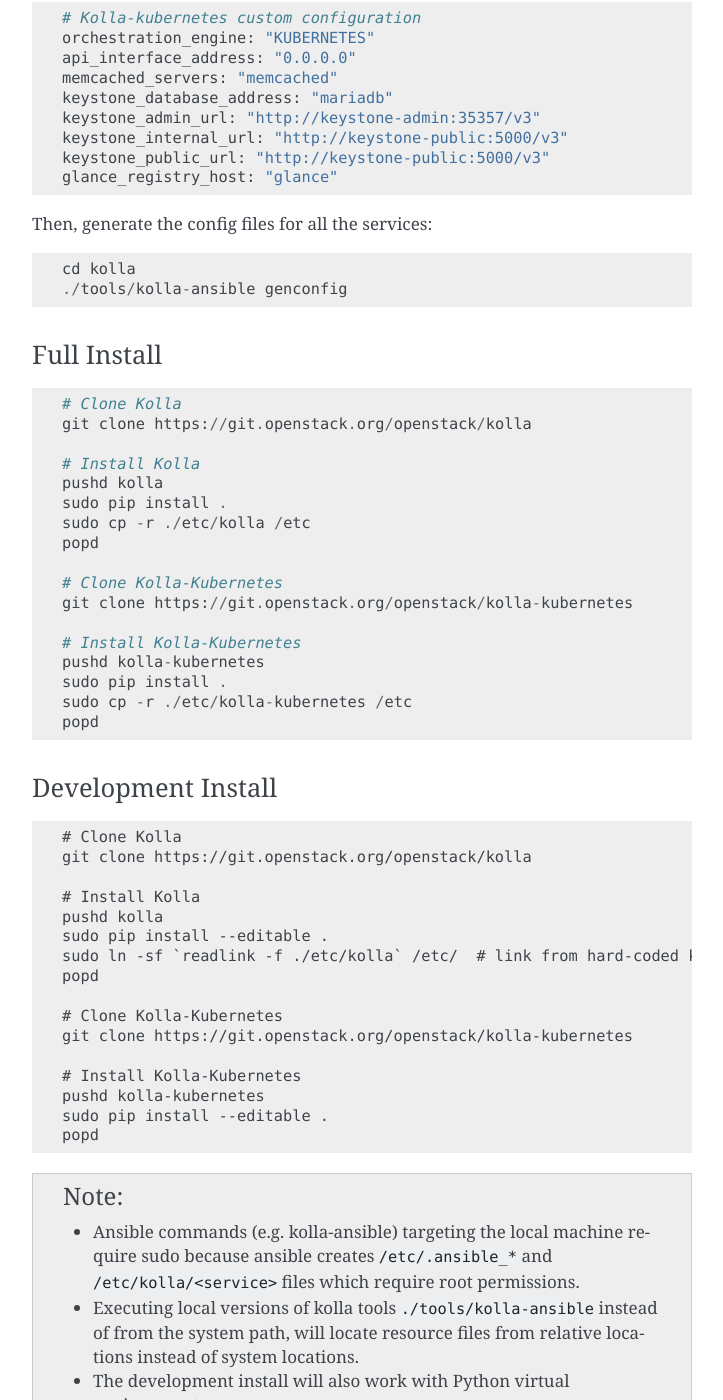
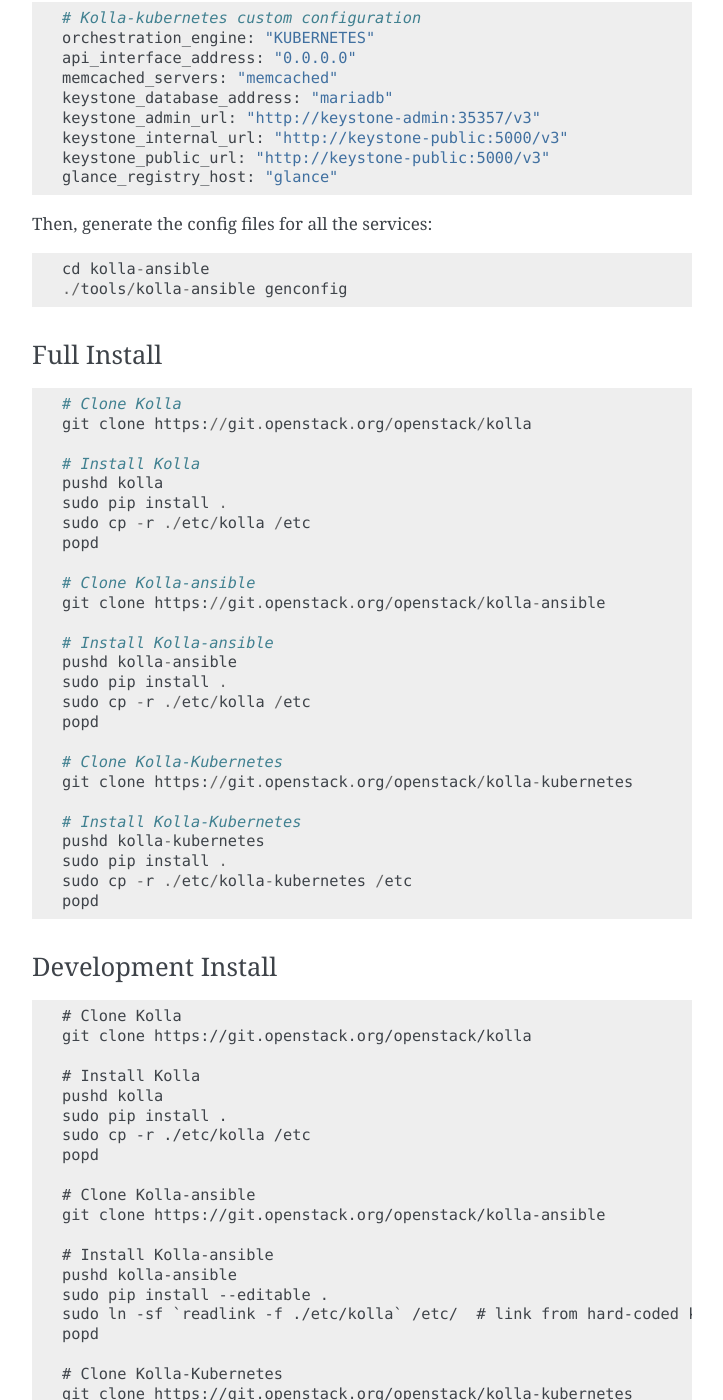
Before and after one commit to openstack-archive/kolla-kubernetes, a Sphinx documentation site: the page built from doc/source/host-setup.rst, in a window 1280 px wide and 1400 px high, scrolled down 2497 px. Shown: the whole window, without its empty margins (388-1111 px from the left). Built offline with Sphinx 7.4.7, drawn with Linux system fonts in a browser that asks for light colours; pages that are not in the unit, such as notebooks, are missing from menus; some of the changed text lies outside the part shown.

Commit message:
Fix different repo issue for documentation
The kolla has been seperated to two different repo kolla and kolla-ansible,
the documentation in kolla-kubernetes needs to be update.

TrivialFix

Change-Id: I3a6fc7d66ec261d33f842cfc437642d27c4c061e

```diff
--- a/doc/source/host-setup.rst
+++ b/doc/source/host-setup.rst
@@ -100,8 +100,8 @@ Generate Config File
 This operation is soon to be split out from the Kolla repo.
 
 Kolla-kubernetes depends on configuration files (and images) that are generated
-from kolla.  When fully installed, kolla default configuration files
-(globals.yml) are expected in ``/etc/kolla`` (globals.yml).  Newly generated
+from kolla-ansible (and kolla).  When fully installed, kolla default configuration
+files (globals.yml) are expected in ``/etc/kolla`` (globals.yml).  Newly generated
 configuration files are placed in the same directory.  Kolla's
 ``generate_passwords.py`` creates a passwords.yml file which contains passwords
 and encryption keys.
@@ -124,7 +124,7 @@ First, edit ``/etc/kolla/globals.yml`` and add the following::
 
 Then, generate the config files for all the services::
 
-  cd kolla
+  cd kolla-ansible
   ./tools/kolla-ansible genconfig
 
 Full Install
@@ -137,6 +137,15 @@ Full Install
 
     # Install Kolla
     pushd kolla
+    sudo pip install .
+    sudo cp -r ./etc/kolla /etc
+    popd
+
+    # Clone Kolla-ansible
+    git clone https://git.openstack.org/openstack/kolla-ansible
+
+    # Install Kolla-ansible
+    pushd kolla-ansible
     sudo pip install .
     sudo cp -r ./etc/kolla /etc
     popd
@@ -161,6 +170,15 @@ Development Install
 
     # Install Kolla
     pushd kolla
+    sudo pip install .
+    sudo cp -r ./etc/kolla /etc
+    popd
+
+    # Clone Kolla-ansible
+    git clone https://git.openstack.org/openstack/kolla-ansible
+
+    # Install Kolla-ansible
+    pushd kolla-ansible
     sudo pip install --editable .
     sudo ln -sf `readlink -f ./etc/kolla` /etc/  # link from hard-coded kolla path
     popd
--- a/doc/source/multi-node.rst
+++ b/doc/source/multi-node.rst
@@ -70,7 +70,7 @@ the kolla images to your docker registry.
 ::
 
   # Generate the kolla configurations
-  pushd kolla
+  pushd kolla-ansible
   sudo ./tools/generate_passwords.py  # (Optional: will overwrite)
   sudo ./tools/kolla-ansible genconfig
   popd
--- a/doc/source/quickstart.rst
+++ b/doc/source/quickstart.rst
@@ -27,7 +27,7 @@ Then, generate the Kolla configuration files:
 ::
 
     # Generate Kolla Configuration Files
-    pushd kolla
+    pushd kolla-ansible
     sudo ./tools/generate_passwords.py
     sudo ./tools/kolla-ansible genconfig
     popd
```
